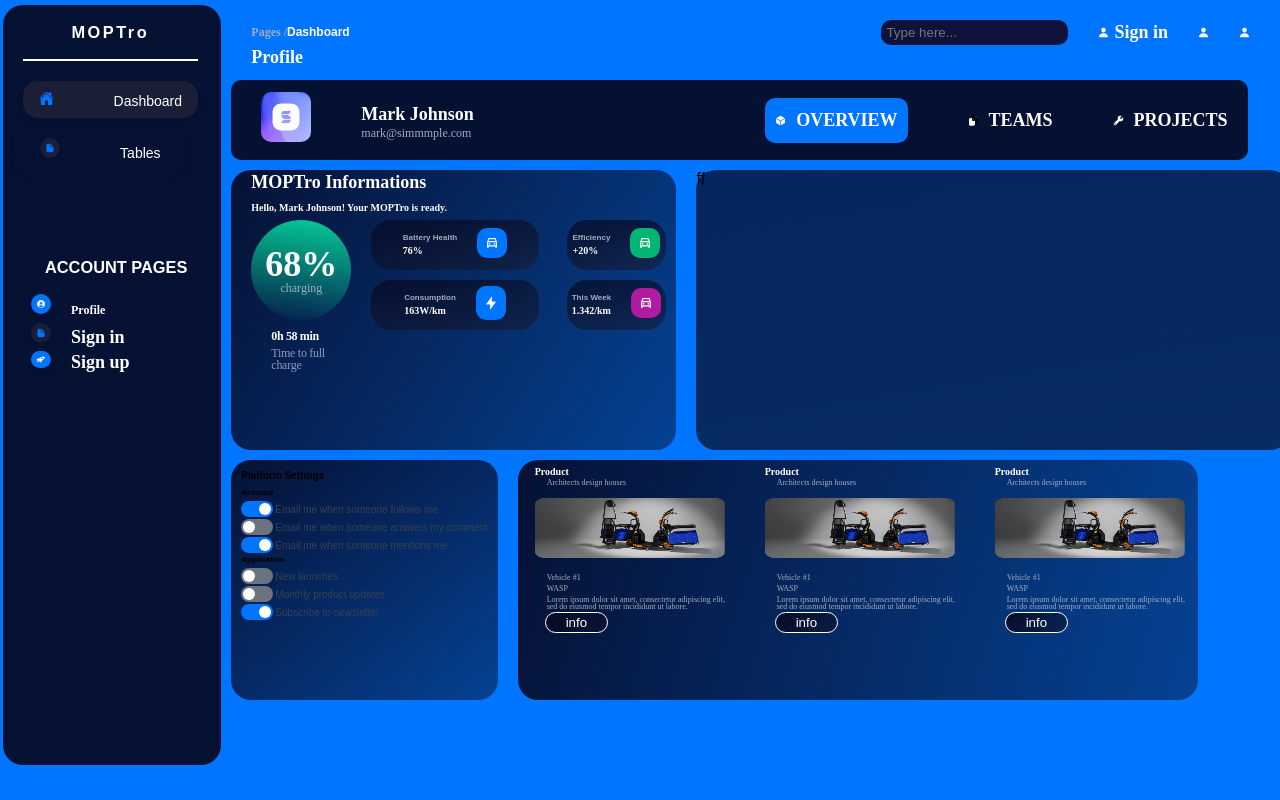
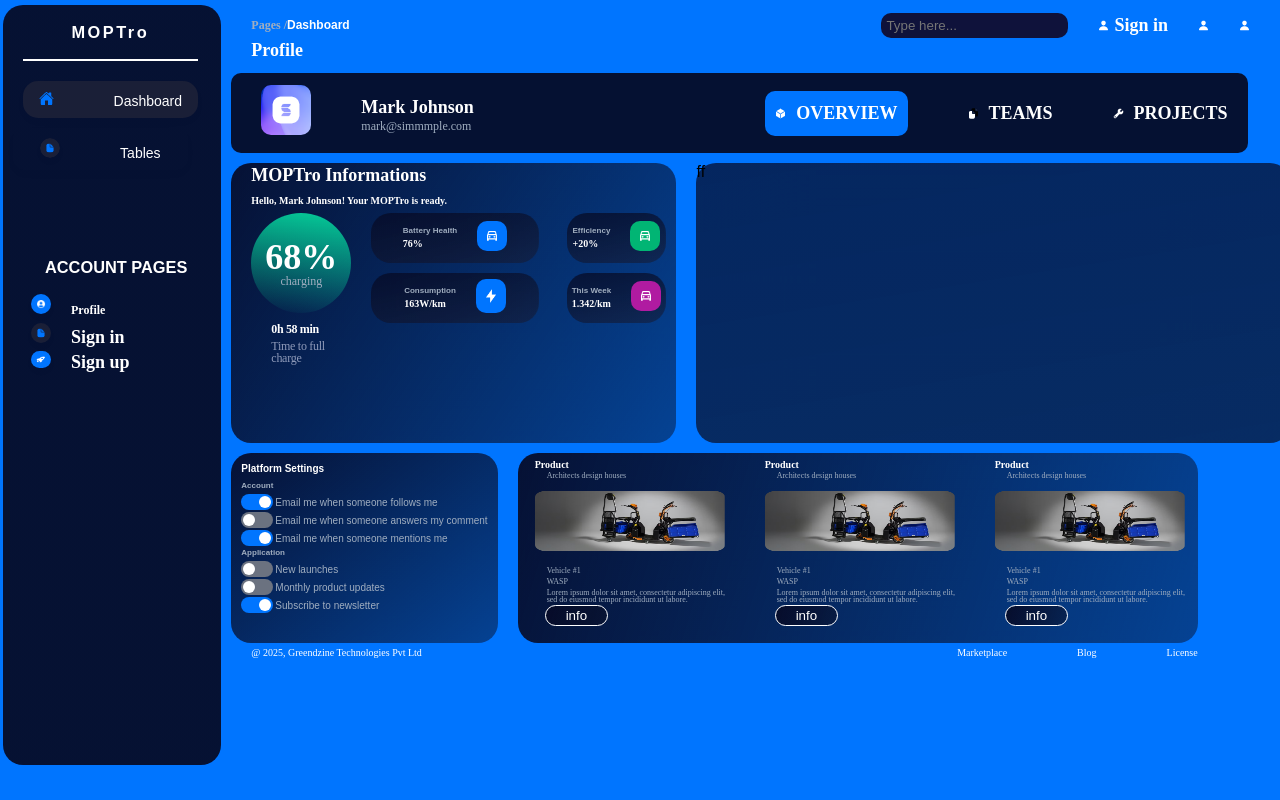
Before and after one commit to irakeshbind/Greebdzine, a React (Vite) app in the folder frontend/vite-project/: page /dashboard in a window 1280 px wide. Built offline with nearby package versions, Linux system fonts and the light colour scheme.

Commit message:
in this text color add email

```diff
--- a/frontend/vite-project/src/components/Setting.jsx
+++ b/frontend/vite-project/src/components/Setting.jsx
@@ -19,7 +19,8 @@ const Setting = () => {
     newLaunches: false,
     monthlyUpdates: false,
     newsletter: true,
-    // weeklyMails: true,
+
+
   });
 
   const handleToggle = (key) => {
@@ -30,6 +31,7 @@ const Setting = () => {
   };
 
   return (
+    <div>
     <div className="bkt">
       <div className="setting-conatiner">
         <div className="settings-page">
@@ -128,7 +130,18 @@ const Setting = () => {
           </div>
         </div>
       </div>
+
     </div>
+    <div className="email-text">
+      <p>@ 2025, Greendzine Technologies Pvt Ltd</p>
+      <div className="blog-text">
+        <p>Marketplace</p>
+         <p>Blog</p>
+          <p>License</p>
+      </div>
+    </div>
+    </div>
+
   );
 };
 
--- a/frontend/vite-project/src/style.css
+++ b/frontend/vite-project/src/style.css
@@ -437,7 +437,7 @@
   display: flex;
   justify-content: space-between;
   padding: 10px;
-  margin-top: 10px;
+  margin-top: 3px;
 }
 .input-text {
   display: flex;
@@ -777,20 +777,23 @@ p {
 }
 
 .title {
+  color: #FFFFFF;
   font-size: 10px;
   margin-bottom: 7px;
 }
 
 .section-title {
+  color: #A0AEC0;
   font-size: 8px;
   margin-bottom: 4px;
 }
 
 .label {
   font-size: 10px;
-  color: #374151;
+  color: #A0AEC0;;
 }
 .setting-row {
+
   display: flex;
   align-items: center;
   gap: 2px;
@@ -833,7 +836,7 @@ p {
 
 .mkt {
   width: 220px;
-  height: 180px;
+  height: 190px;
 
   border-radius: 10px;
   padding: 7px;
@@ -881,3 +884,29 @@ opacity: 1;
   padding: 2px;
   font-size: 8px;
 }
+
+
+/* email-text */
+.email-text{
+
+  display: flex;
+  justify-content: space-between;
+  align-items: center;
+}
+.blog-text{
+  gap: 50px;
+  display: flex;
+}
+.blog-text p{
+  font: normal normal normal 10px/10px Muli;
+letter-spacing: 0px;
+color: #FFFFFF;
+opacity: 1;
+}
+.email-text p{
+  margin-top: 5px;
+  font: normal normal normal 10px/10px Muli;
+letter-spacing: 0px;
+color: #FFFFFF;
+opacity: 1;
+}
```
